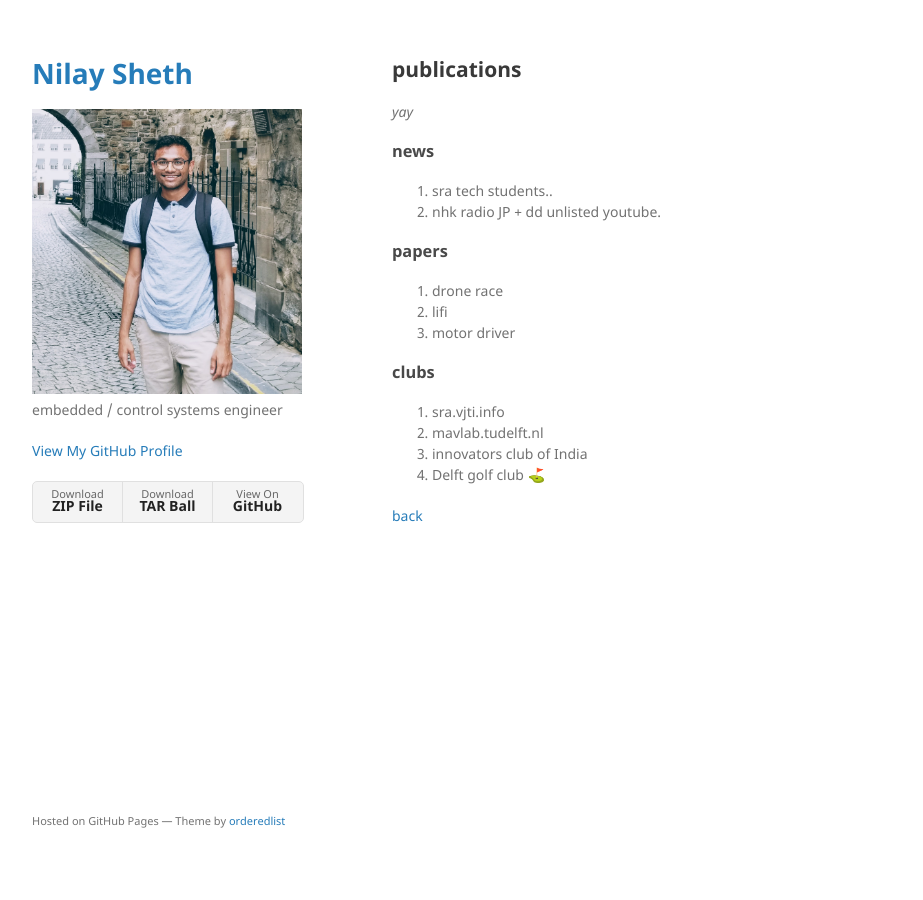
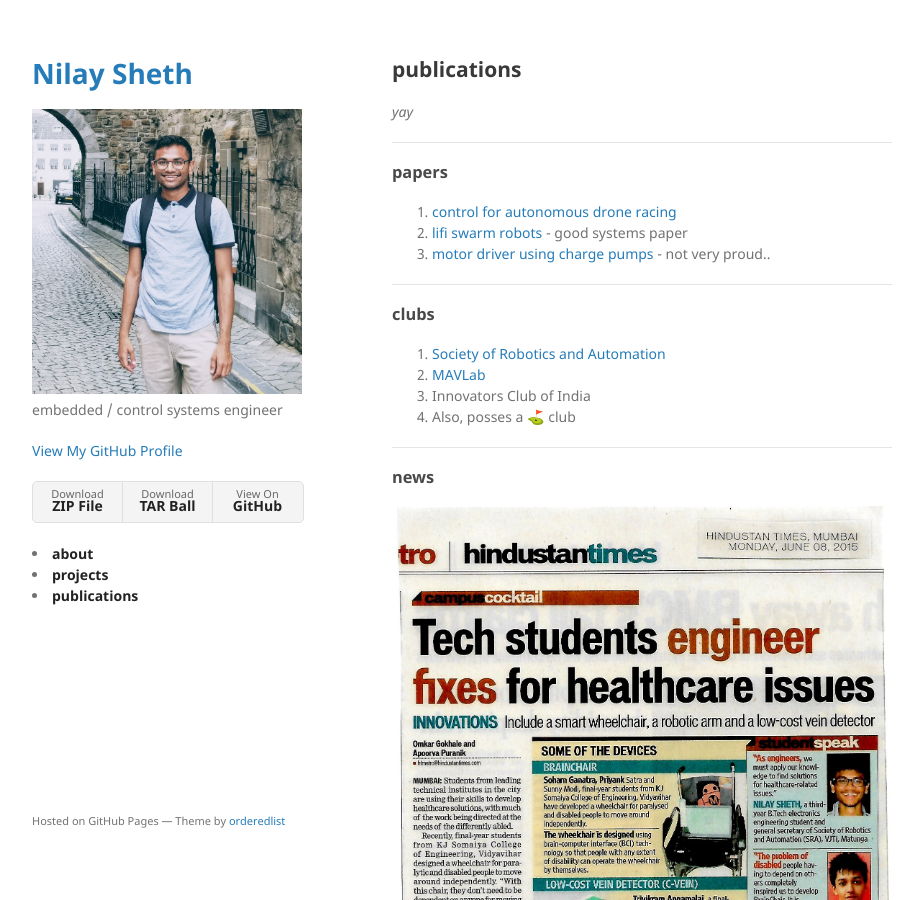
Before and after one commit to nilay994/nilay994.github.io, a Jekyll site: the page built from publications.md, in a window 1280 px wide and 900 px high. Shown: the whole window, without its empty margins (178-1101 px from the left). Built offline with Jekyll 4.4.1, drawn with Linux system fonts in a browser that asks for light colours; emoji names are drawn with the system emoji font; our own code applies the rules of GitHub Pages for plain Markdown files; some of the changed text lies outside the part shown.

Commit message:
[html] left bar is nav bar

```diff
--- a/_layouts/default.html
+++ b/_layouts/default.html
@@ -29,6 +29,11 @@
           <li><a href="{{ site.github.repository_url }}">View On <strong>GitHub</strong></a></li>
         </ul>
         {% endif %}
+
+        <li><a href="index.html"><strong>about</strong></a></li>
+        <li><a href="projects.html"><strong>projects</strong></a></li>
+        <li><a href="publications.html"><strong>publications</strong></a></li>
+
       </header>
       <section>
 
--- a/publications.md
+++ b/publications.md
@@ -5,19 +5,31 @@ layout: default
 ## publications
 _yay_
 
-### news
-1. sra tech students..
-2. nhk radio JP + dd unlisted youtube.
+* * *
 
 ### papers
-1. drone race
-2. lifi
-3. motor driver
+1. [control for autonomous drone racing](https://repository.tudelft.nl/islandora/object/uuid%3A99f41ef5-f2c9-4a0a-9b89-0245e106f6de)
+2. [lifi swarm robots](https://link.springer.com/chapter/10.1007/978-3-319-67934-1_18) - good systems paper
+3. [motor driver using charge pumps](https://ieeexplore.ieee.org/abstract/document/7443724/) - not very proud..
+
+* * *
 
 ### clubs
-1. sra.vjti.info
-2. mavlab.tudelft.nl
-3. innovators club of India
-4. Delft golf club :golf:
+1. [Society of Robotics and Automation](sra.vjti.info)
+2. [MAVLab](mavlab.tudelft.nl)
+3. Innovators Club of India
+4. Also, posses a :golf: club
+
+* * *
+
+### news
+
+![We go international!](img/26.jpg)
+
+![Undergrad Research Labs on healtcare](img/27.jpg)
+
+
+2. TODO: nhk radio JP + dd unlisted youtube.
+
 
 [back](./)
```
Also changed, not shown: projects.md (+7 -1 lines), img/26.jpg (added), img/27.jpg (added).
